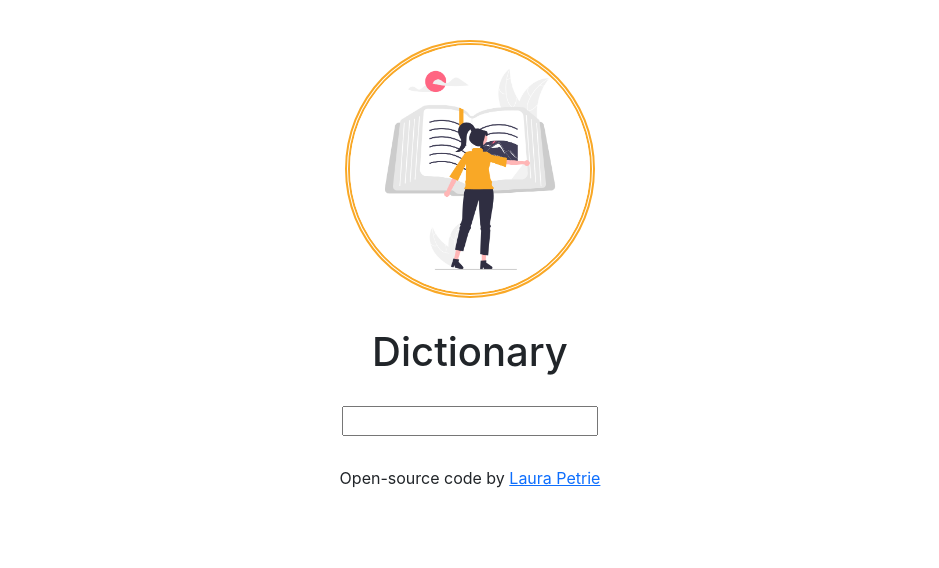
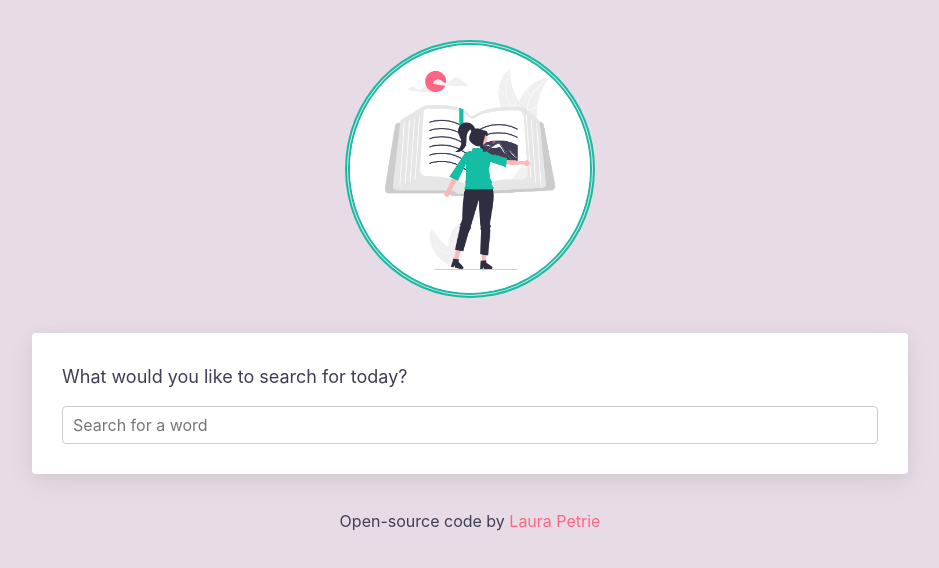
Before and after one commit to laurapetrie/dictionary, a React (Create React App) app: page / in a window 1280 px wide. Shown: the top 568 px of the page, without its empty margins (170-1109 px from the left). Built offline with nearby package versions, Linux system fonts and the light colour scheme.

Commit message:
Added styling to all components

```diff
--- a/src/App.css
+++ b/src/App.css
@@ -1,3 +1,13 @@
+body {
+  background: #e7dce5;
+  color: #3f3d56;
+}
+
+a {
+  color: #ff6582;
+  text-decoration: none;
+}
+
 .App-header {
   text-align: center;
   margin-top: 40px;
@@ -7,7 +17,7 @@
   display: block;
   max-width: 250px;
   margin: 0 auto;
-  border: 5px double #f9a826;
+  border: 5px double #14bda4;
   border-radius: 50%;
 }
 
@@ -15,3 +25,7 @@
   margin: 30px 0;
   text-align: center;
 }
+
+.App .container {
+  max-width: 900px;
+}
--- a/src/Dictionary.css
+++ b/src/Dictionary.css
@@ -1,9 +1,26 @@
-.main-heading {
+.Dictionary section {
+  background-color: #fff;
+  padding: 30px;
+  box-shadow: rgba(17, 17, 26, 0.05) 0px 4px 16px,
+    rgba(17, 17, 26, 0.05) 0px 8px 32px;
+  margin: 35px 0px;
+  border-radius: 4px;
+}
+
+.Dictionary input {
+  display: block;
+  color: #333;
+  padding: 6px 10px;
+  border: 1px solid #ccc;
+  border-radius: 4px;
+  width: 100%;
+}
+
+.Dictionary .main-heading {
   text-align: center;
   margin-top: 30px;
 }
 
-.search-form {
-  display: block;
-  margin: 30px auto;
+.Dictionary .question {
+  font-size: 18px;
 }
--- a/src/Dictionary.js
+++ b/src/Dictionary.js
@@ -25,14 +25,16 @@ export default function Dictionary() {
 
   return (
     <div className="Dictionary">
-      <h1 className="main-heading">Dictionary</h1>
+      <section>
+        <p className="question">What would you like to search for today?</p>
         <form onSubmit={search}>
           <input
             type="search"
-          className="search-form"
+            placeholder="Search for a word"
             onChange={handleKeywordChange}
           />
         </form>
+      </section>
       <Results results={results} />
     </div>
   );
--- /dev/null
+++ b/src/Meaning.css
@@ -0,0 +1,16 @@
+.Meaning h4 {
+  font-size: 26px;
+  font-weight: 700;
+  line-height: 1.5;
+}
+
+.Meaning .definition {
+  font-size: 20px;
+  margin-bottom: 5px;
+}
+
+.Meaning .example {
+  font-style: italic;
+  opacity: 0.8;
+  font-size: 18px;
+}
--- a/src/Meaning.js
+++ b/src/Meaning.js
@@ -1,12 +1,13 @@
 import React from "react";
 import Synonyms from "./Synonyms";
+import "./Meaning.css";
 
 export default function Meaning(props) {
   return (
     <div className="Meaning">
       <h4>{props.meaning.partOfSpeech}</h4>
-      <p>{props.meaning.definition} </p>
-      <em>{props.meaning.example}</em>
+      <p className="definition">{props.meaning.definition} </p>
+      <p className="example">{props.meaning.example}</p>
       <Synonyms synonyms={props.meaning.synonyms} />
     </div>
   );
--- /dev/null
+++ b/src/Results.css
@@ -0,0 +1,10 @@
+.Results h2 {
+  font-weight: 700;
+  font-size: 36px;
+}
+
+.Results .phonetic {
+  font-weight: 400;
+  font-size: 28px;
+  opacity: 0.8;
+}
--- a/src/Results.js
+++ b/src/Results.js
@@ -1,17 +1,20 @@
 import React from "react";
 import Meaning from "./Meaning";
+import "./Results.css";
 
 export default function Results(props) {
   if (props.results) {
     return (
       <div className="Results">
-        <h2>{props.results.word}</h2>
-        <h4>{props.results.phonetic}</h4>
+        <section>
+          <h2>{props.results.word}</h2>
+          <h4 className="phonetic">{props.results.phonetic}</h4>
+        </section>
         {props.results.meanings.map(function (meaning, index) {
           return (
-            <div key={index}>
+            <section key={index}>
               <Meaning meaning={meaning} />
-            </div>
+            </section>
           );
         })}
       </div>
--- /dev/null
+++ b/src/Synonyms.css
@@ -0,0 +1,9 @@
+.Synonyms {
+  padding: 0;
+}
+
+.Synonyms li {
+  display: inline-block;
+  text-decoration: none;
+  margin-right: 10px;
+}
--- a/src/Synonyms.js
+++ b/src/Synonyms.js
@@ -1,4 +1,5 @@
 import React from "react";
+import "./Synonyms.css";
 
 export default function Synonyms(props) {
   if (props.synonyms) {
```
Also changed, not shown: src/logo.png. Lines whose indentation alone changed are shown as unchanged.
